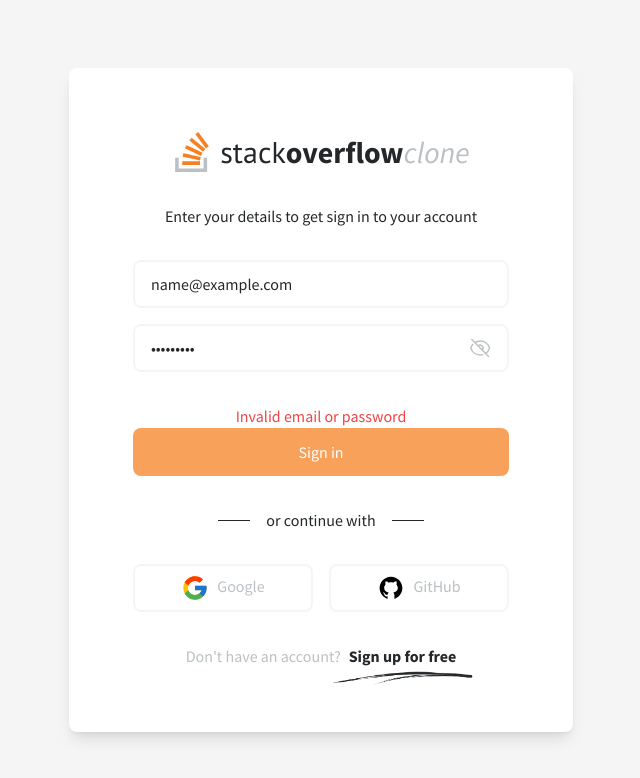
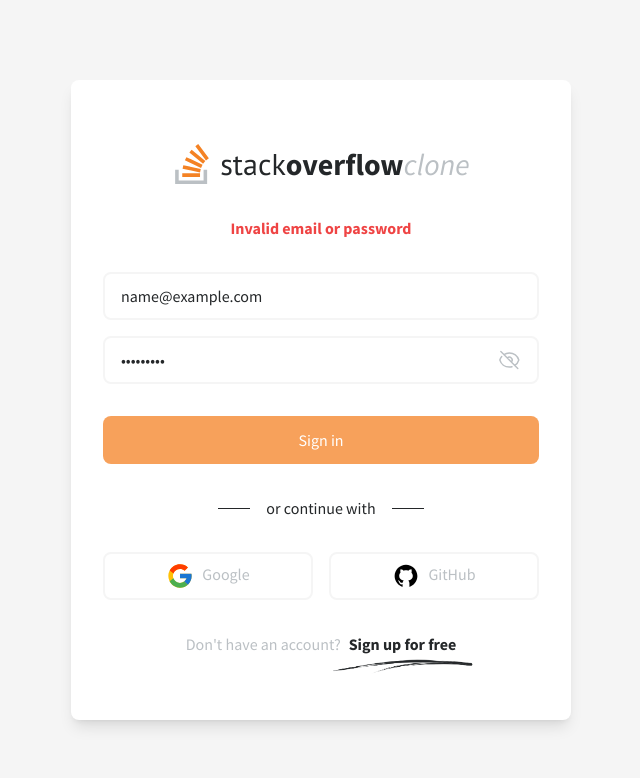
Before and after one commit to NorbertMerkli/stackoverflow-clone, a Next.js app: page /auth/signin in a window 1280 px wide. Both pictures are taken after typing "name@example.com", "Sample123" into the empty fields and a click on the input "Sign in". Shown: the top 778 px of the page, without its empty margins (319-959 px from the left). Built offline with nearby package versions, Linux system fonts and the light colour scheme.

Commit message:
Refactor the signin page to make error messages look nicer

```diff
--- a/app/auth/signin/page.tsx
+++ b/app/auth/signin/page.tsx
@@ -8,11 +8,8 @@ import { SigninWithCredentialsForm } from "@components/signin-form";
 export default function Signin() {
     return (
         <div className="center h-screen">
-            <main className="sm:shape sm:shadow-lg flex flex-col justify-center w-full sm:w-auto h-full sm:h-auto sm:py-16 px-8 xl:px-16 bg-white">
+            <main className="sm:shape sm:shadow-lg flex flex-col justify-center w-full sm:w-[500px] lg:max-w-[50%] h-full sm:h-auto sm:py-16 px-8 bg-white">
                 <AppLogo />
-                <p className="px-8 my-8 text-center text-dark">
-                    Enter your details to get sign in to your account
-                </p>
                 <SigninWithCredentialsForm />
                 <div className="center my-8">
                     <div className="divider-h w-8 mr-4"></div>
--- a/components/signin-form.tsx
+++ b/components/signin-form.tsx
@@ -105,15 +105,19 @@ export function SigninWithCredentialsForm() {
 
     const submitButton = useMemo(SubmitButton, []);
 
-    // TODO: Implement a nice viasual representation of authentication errors
-
     return (
         <form onSubmit={signinWithCredentials}>
+            <p className="px-8 my-8 text-center text-dark">
+                {errorMessage ? (
+                    <span className="text-red-500 font-bold">
+                        {errorMessage}
+                    </span>
+                ) : (
+                    "Enter your details to get sign in to your account"
+                )}
+            </p>
             {emailField}
             {passwordField}
-            {errorMessage && (
-                <p className="text-center text-red-500">{errorMessage}</p>
-            )}
             {submitButton}
         </form>
     );
```
